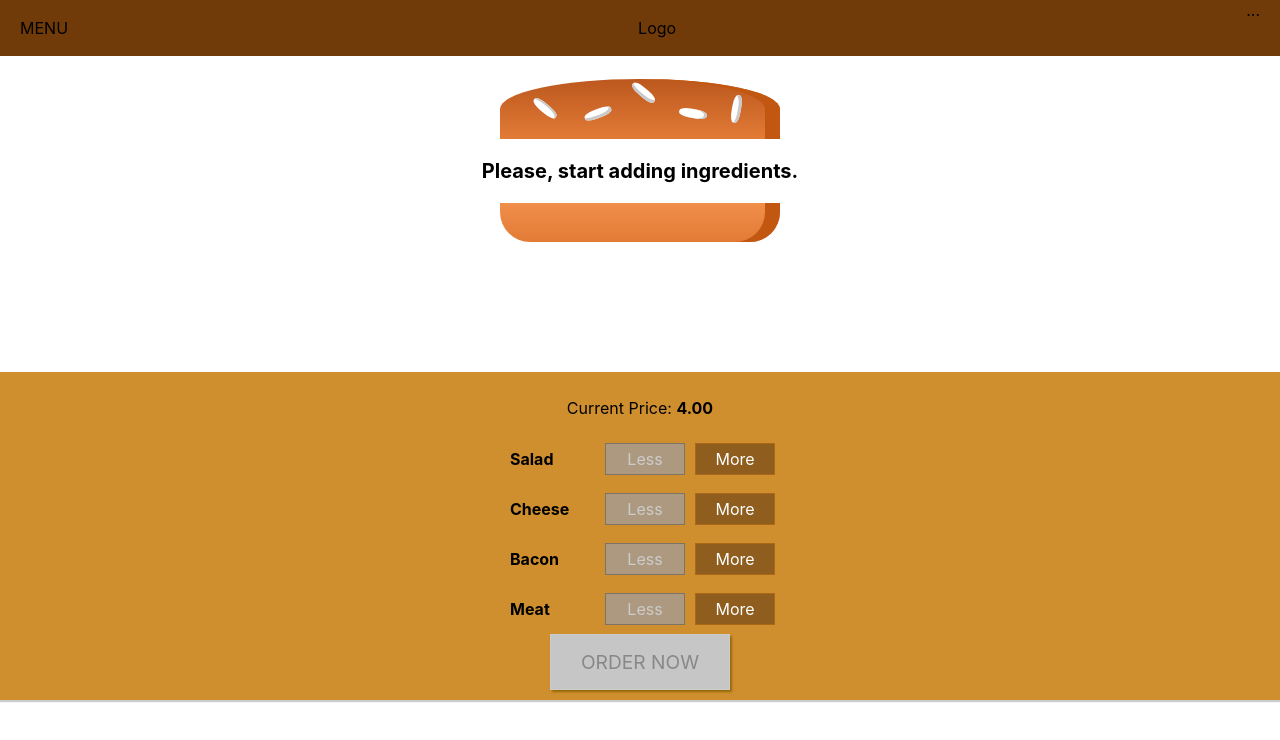
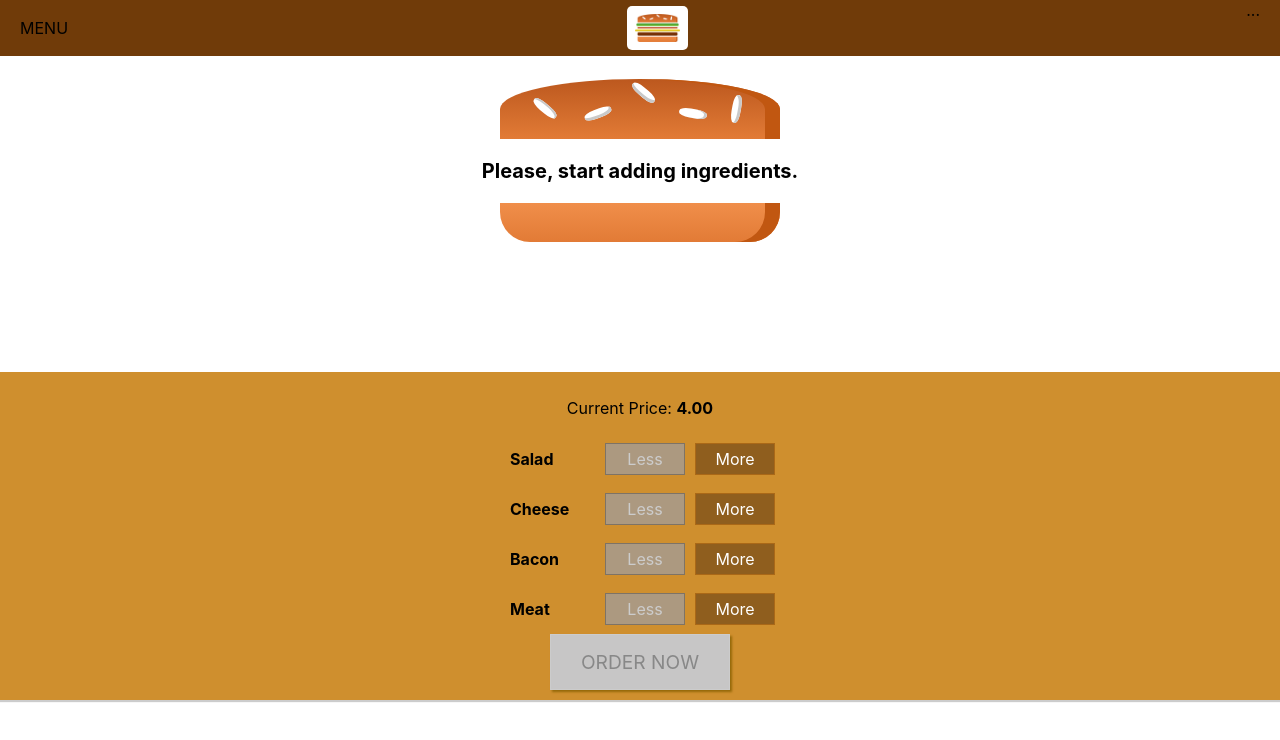
Before and after one commit to ankush953/burger-builder, a React (Create React App) app: page / in a window 1280 px wide. Shown: the top 740 px of the page. Built offline with nearby package versions, Linux system fonts and the light colour scheme.

Commit message:
added BurgerLogo to header

```diff
--- /dev/null
+++ b/src/components/Logo/Logo.js
@@ -0,0 +1,11 @@
+import React from "react";
+import classes from "./Logo.module.css";
+import BurgerLogo from "../../assets/images/burger-logo.png";
+
+const logo = (props) => (
+  <div className={classes.Logo}>
+    <img src={BurgerLogo} alt="My Burger" />
+  </div>
+);
+
+export default logo;
--- /dev/null
+++ b/src/components/Logo/Logo.module.css
@@ -0,0 +1,11 @@
+.Logo {
+  height: 80%;
+  background-color: white;
+  padding: 8px;
+  box-sizing: border-box;
+  border-radius: 5px;
+}
+
+.Logo img {
+  height: 100%;
+}
--- a/src/components/Navigation/Toolbar/Toolbar.js
+++ b/src/components/Navigation/Toolbar/Toolbar.js
@@ -1,14 +1,13 @@
 import React from "react";
 import classes from "./Toolbar.module.css";
+import Logo from "../../Logo/Logo";
 
 const toolbar = (props) => {
   return (
     <header className={classes.Toolbar}>
       <div>MENU</div>
-      <div>Logo</div>
-      <nav>
-          ...
-      </nav>
+      <Logo />
+      <nav>...</nav>
     </header>
   );
 };
```
Also changed, not shown: src/assets/images/burger-logo.png (added).
